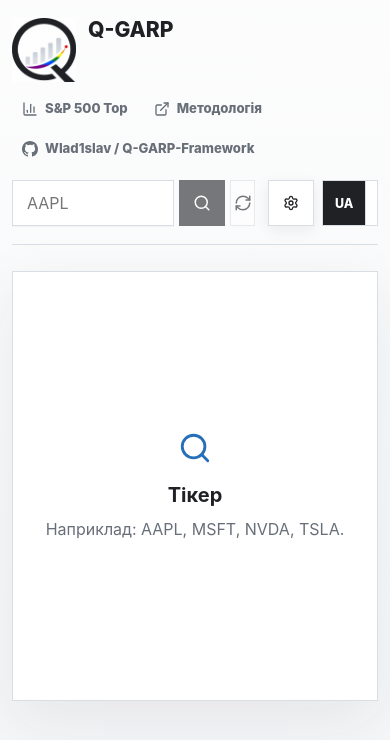
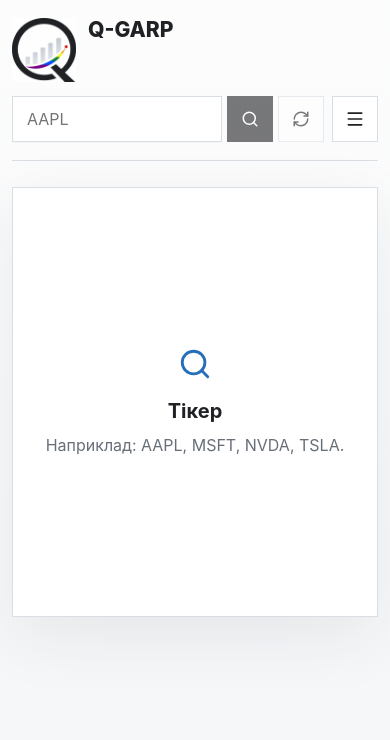
Before and after one commit to Wlad1slav/Q-GARP-Framework, a Next.js app: page / in a window 390 px wide. Shown: the top 740 px of the page. Built offline with nearby package versions, Linux system fonts and the light colour scheme.

Commit message:
chore: responsive ui

```diff
--- a/app/app-header.tsx
+++ b/app/app-header.tsx
@@ -1,6 +1,6 @@
 "use client";
 
-import { BarChart3, ExternalLink, Loader2, RefreshCw, Search, Settings } from "lucide-react";
+import { BarChart3, ExternalLink, Loader2, Menu, RefreshCw, Search, Settings, X } from "lucide-react";
 import Image from "next/image";
 import Link from "next/link";
 import { useRouter } from "next/navigation";
@@ -51,6 +51,8 @@
   },
 } satisfies Record<Language, { menu: string; sp500Top: string; methodology: string; github: string }>;
 
+type HeaderCopy = (typeof headerCopy)[Language];
+
 const settingsPanelCopy = {
   uk: {
     title: "Налаштування",
@@ -87,12 +89,31 @@
   const [ticker, setTicker] = useState(readInitialHeaderTicker);
   const [lastTicker, setLastTicker] = useState(readInitialHeaderTicker);
   const [loading, setLoading] = useState(false);
+  const [mobileMenuOpen, setMobileMenuOpen] = useState(false);
   const [useSectorWeights, setUseSectorWeights] = useState(() => readAnalysisSettings(APP_SETTINGS_STORAGE_KEY).useSectorWeights);
   const [supplementalMetricSettings, setSupplementalMetricSettings] = useState(
     () => readAnalysisSettings(APP_SETTINGS_STORAGE_KEY).supplementalMetrics,
   );
   const t = uiCopy[language];
   const header = headerCopy[language];
+  const mobileMenuId = "app-mobile-menu";
+
+  useEffect(() => {
+    if (!mobileMenuOpen) return;
+
+    function handleKeyDown(event: KeyboardEvent) {
+      if (event.key === "Escape") setMobileMenuOpen(false);
+    }
+
+    const previousOverflow = document.body.style.overflow;
+    document.body.style.overflow = "hidden";
+    window.addEventListener("keydown", handleKeyDown);
+
+    return () => {
+      document.body.style.overflow = previousOverflow;
+      window.removeEventListener("keydown", handleKeyDown);
+    };
+  }, [mobileMenuOpen]);
 
   useEffect(() => {
     document.documentElement.lang = language;
@@ -198,20 +219,7 @@
             </div>
           </Link>
 
-          <nav className="headerNav" aria-label={header.menu}>
-            <Link className="navLink" href="/sp500-top">
-              <BarChart3 size={16} />
-              <span>{header.sp500Top}</span>
-            </Link>
-            <a className="navLink" href={METHODOLOGY_SCORING_PROFILES_URL} target="_blank" rel="noreferrer">
-              <ExternalLink size={16} />
-              <span>{header.methodology}</span>
-            </a>
-            <a className="navLink" href="https://github.com/Wlad1slav/Q-GARP-Framework" target="_blank" rel="noreferrer">
-              <GitHubIcon size={16} />
-              <span>{header.github}</span>
-            </a>
-          </nav>
+          <HeaderNavLinks ariaLabel={header.menu} className="headerNav desktopHeaderNav" copy={header} />
         </div>
 
         <div className="headerTools">
@@ -239,14 +247,127 @@
             </button>
           </form>
 
+          <div className="desktopHeaderControls">
             <HeaderSettingsModule
+              language={language}
+              menuId="app-settings-menu"
+              supplementalMetricSettings={supplementalMetricSettings}
+              useSectorWeights={useSectorWeights}
+              onSupplementalMetricChange={changeSupplementalMetric}
+              onUseSectorWeightsChange={changeUseSectorWeights}
+            />
+            <LanguageToggle
+              ariaLabel={t.aria.language}
+              language={language}
+              loading={loading}
+              onLanguageChange={changeLanguage}
+            />
+          </div>
+          <button
+            className="iconButton secondaryButton mobileMenuButton"
+            type="button"
+            aria-controls={mobileMenuId}
+            aria-expanded={mobileMenuOpen}
+            aria-label={header.menu}
+            title={header.menu}
+            onClick={() => setMobileMenuOpen(true)}
+          >
+            <Menu size={20} />
+          </button>
+        </div>
+      </header>
+
+      {mobileMenuOpen ? (
+        <>
+          <div className="mobileDrawerBackdrop" onClick={() => setMobileMenuOpen(false)} />
+          <aside className="mobileDrawer" id={mobileMenuId} role="dialog" aria-modal="true" aria-label={header.menu}>
+            <div className="mobileDrawerHeader">
+              <strong>{header.menu}</strong>
+              <button
+                className="iconButton secondaryButton mobileDrawerClose"
+                type="button"
+                aria-label={header.menu}
+                title={header.menu}
+                onClick={() => setMobileMenuOpen(false)}
+              >
+                <X size={18} />
+              </button>
+            </div>
+            <HeaderNavLinks
+              ariaLabel={header.menu}
+              className="mobileDrawerNav"
+              copy={header}
+              onNavigate={() => setMobileMenuOpen(false)}
+            />
+            <div className="mobileDrawerControls">
+              <section className="mobileDrawerSettings" aria-label={settingsPanelCopy[language].title}>
+                <SettingsPanelContent
                   language={language}
                   supplementalMetricSettings={supplementalMetricSettings}
                   useSectorWeights={useSectorWeights}
                   onSupplementalMetricChange={changeSupplementalMetric}
                   onUseSectorWeightsChange={changeUseSectorWeights}
                 />
-          <div className="languageToggle" role="group" aria-label={t.aria.language}>
+              </section>
+              <LanguageToggle
+                ariaLabel={t.aria.language}
+                className="mobileLanguageToggle"
+                language={language}
+                loading={loading}
+                onLanguageChange={changeLanguage}
+              />
+            </div>
+          </aside>
+        </>
+      ) : null}
+    </div>
+  );
+}
+
+function HeaderNavLinks({
+  ariaLabel,
+  className,
+  copy,
+  onNavigate,
+}: {
+  ariaLabel: string;
+  className: string;
+  copy: HeaderCopy;
+  onNavigate?: () => void;
+}) {
+  return (
+    <nav className={className} aria-label={ariaLabel}>
+      <Link className="navLink" href="/sp500-top" onClick={onNavigate}>
+        <BarChart3 size={16} />
+        <span>{copy.sp500Top}</span>
+      </Link>
+      <a className="navLink" href={METHODOLOGY_SCORING_PROFILES_URL} target="_blank" rel="noreferrer" onClick={onNavigate}>
+        <ExternalLink size={16} />
+        <span>{copy.methodology}</span>
+      </a>
+      <a className="navLink" href="https://github.com/Wlad1slav/Q-GARP-Framework" target="_blank" rel="noreferrer" onClick={onNavigate}>
+        <GitHubIcon size={16} />
+        <span>{copy.github}</span>
+      </a>
+    </nav>
+  );
+}
+
+function LanguageToggle({
+  ariaLabel,
+  className = "",
+  language,
+  loading,
+  onLanguageChange,
+}: {
+  ariaLabel: string;
+  className?: string;
+  language: Language;
+  loading: boolean;
+  onLanguageChange: (language: Language) => void;
+}) {
+  return (
+    <div className={`languageToggle ${className}`.trim()} role="group" aria-label={ariaLabel}>
       {supportedLanguages.map((nextLanguage) => (
         <button
           aria-pressed={language === nextLanguage}
@@ -254,14 +375,11 @@
           disabled={loading && language !== nextLanguage}
           key={nextLanguage}
           type="button"
-                onClick={() => changeLanguage(nextLanguage)}
+          onClick={() => onLanguageChange(nextLanguage)}
         >
           {languageLabels[nextLanguage]}
         </button>
       ))}
-          </div>
-        </div>
-      </header>
     </div>
   );
 }
@@ -282,21 +400,21 @@
 
 function HeaderSettingsModule({
   language,
+  menuId,
   supplementalMetricSettings,
   useSectorWeights,
   onSupplementalMetricChange,
   onUseSectorWeightsChange,
 }: {
   language: Language;
+  menuId: string;
   supplementalMetricSettings: SupplementalMetricSettings;
   useSectorWeights: boolean;
   onSupplementalMetricChange: (metricId: SupplementalMetricId, enabled: boolean) => void;
   onUseSectorWeightsChange: (enabled: boolean) => void;
 }) {
   const t = settingsPanelCopy[language];
-  const supplementalCopy = supplementalMetricsCopy[language];
   const [open, setOpen] = useState(false);
-  const menuId = "app-settings-menu";
 
   return (
     <aside className="settingsModule settingsModuleInline" aria-label={t.title}>
@@ -312,6 +430,36 @@
         <Settings size={16} />
       </button>
       <div className="settingsDropdown" hidden={!open} id={menuId}>
+        <SettingsPanelContent
+          language={language}
+          supplementalMetricSettings={supplementalMetricSettings}
+          useSectorWeights={useSectorWeights}
+          onSupplementalMetricChange={onSupplementalMetricChange}
+          onUseSectorWeightsChange={onUseSectorWeightsChange}
+        />
+      </div>
+    </aside>
+  );
+}
+
+function SettingsPanelContent({
+  language,
+  supplementalMetricSettings,
+  useSectorWeights,
+  onSupplementalMetricChange,
+  onUseSectorWeightsChange,
+}: {
+  language: Language;
+  supplementalMetricSettings: SupplementalMetricSettings;
+  useSectorWeights: boolean;
+  onSupplementalMetricChange: (metricId: SupplementalMetricId, enabled: boolean) => void;
+  onUseSectorWeightsChange: (enabled: boolean) => void;
+}) {
+  const t = settingsPanelCopy[language];
+  const supplementalCopy = supplementalMetricsCopy[language];
+
+  return (
+    <>
       <div className="settingsModuleHeader">
         <Settings size={16} />
         <strong>{t.title}</strong>
@@ -349,8 +497,7 @@
           <ExternalLink size={12} />
         </a>
       </div>
-      </div>
-    </aside>
+    </>
   );
 }
 
--- a/app/globals.css
+++ b/app/globals.css
@@ -272,7 +272,7 @@
 }
 
 .appHeader {
-  grid-template-columns: minmax(420px, 1fr) minmax(360px, 660px) auto;
+  grid-template-columns: minmax(0, 1fr) auto;
   gap: 22px;
   min-height: 74px;
   padding-bottom: 18px;
@@ -414,16 +414,14 @@
 }
 
 .searchForm {
-  gap: 8px;
-  /* width: 100%; */
   display: flex;
   gap: 5px;
   min-width: 0;
 }
 
 .headerSearch {
-  grid-template-columns: minmax(180px, 1fr) auto auto;
   justify-self: center;
+  width: min(420px, 100%);
   max-width: 660px;
   margin-right: 5px;
 }
@@ -436,8 +434,20 @@
   gap: 8px;
 }
 
+.desktopHeaderControls {
+  display: inline-flex;
+  flex: 0 0 auto;
+  align-items: center;
+  gap: 8px;
+}
+
+.mobileMenuButton {
+  display: none;
+  flex: 0 0 auto;
+}
+
 .tickerInput {
-  /* width: 100%; */
+  flex: 1 1 160px;
   min-width: 0;
   height: 46px;
   padding: 0 14px;
@@ -534,6 +544,93 @@
 .languageOption:focus-visible {
   outline: 3px solid rgba(37, 111, 186, 0.18);
   outline-offset: -3px;
+}
+
+.mobileDrawerBackdrop {
+  position: fixed;
+  inset: 0;
+  z-index: 90;
+  background: rgba(12, 17, 22, 0.44);
+  backdrop-filter: blur(2px);
+}
+
+.mobileDrawer {
+  position: fixed;
+  top: 0;
+  right: 0;
+  z-index: 100;
+  display: grid;
+  width: min(370px, calc(100vw - 24px));
+  height: 100dvh;
+  max-width: 100%;
+  max-height: 100dvh;
+  align-content: start;
+  gap: 16px;
+  padding: 16px;
+  overflow: auto;
+  background: var(--panel);
+  border-left: 1px solid var(--line);
+  box-shadow: -20px 0 60px rgba(12, 17, 22, 0.2);
+  animation: drawerSlideIn 160ms ease-out;
+}
+
+.mobileDrawerHeader {
+  display: flex;
+  min-width: 0;
+  align-items: center;
+  justify-content: space-between;
+  gap: 12px;
+}
+
+.mobileDrawerHeader strong {
+  min-width: 0;
+  overflow-wrap: anywhere;
+  font-size: 1rem;
+  line-height: 1.2;
+}
+
+.mobileDrawerClose {
+  flex: 0 0 auto;
+}
+
+.mobileDrawerNav {
+  display: grid;
+  gap: 8px;
+  min-width: 0;
+}
+
+.mobileDrawerNav .navLink {
+  min-height: 44px;
+  justify-content: flex-start;
+  padding: 10px 12px;
+  color: var(--ink);
+  background: #fbfcfd;
+  border-color: var(--line);
+}
+
+.mobileDrawerControls {
+  display: grid;
+  gap: 12px;
+  min-width: 0;
+  padding-top: 2px;
+}
+
+.mobileDrawerSettings {
+  min-width: 0;
+  padding: 12px;
+  background: #fbfcfd;
+  border: 1px solid var(--line);
+}
+
+.mobileLanguageToggle {
+  width: 100%;
+  grid-template-columns: repeat(2, minmax(0, 1fr));
+}
+
+@keyframes drawerSlideIn {
+  from {
+    transform: translateX(100%);
+  }
 }
 
 .summaryBand {
@@ -2169,6 +2266,8 @@
   }
 
   .appHeader {
+    grid-template-columns: 1fr;
+    align-items: stretch;
     gap: 14px;
   }
 
@@ -2177,8 +2276,27 @@
     justify-self: stretch;
   }
 
+  .desktopHeaderNav,
+  .desktopHeaderControls {
+    display: none;
+  }
+
   .headerTools {
-    justify-content: space-between;
+    display: grid;
+    width: 100%;
+    grid-template-columns: minmax(0, 1fr) auto;
+    justify-content: normal;
+  }
+
+  .headerSearch {
+    grid-column: auto;
+    width: 100%;
+    max-width: none;
+    margin-right: 0;
+  }
+
+  .mobileMenuButton {
+    display: inline-flex;
   }
 
   .companyGrid {
@@ -2242,27 +2360,23 @@
     font-size: 0.86rem;
   }
 
-  .searchForm {
-    grid-template-columns: 1fr 46px 46px;
-  }
-
-  .languageToggle {
-    grid-column: 1 / -1;
-    justify-self: end;
-  }
-
-  .settingsModuleInline .settingsDropdown {
-    right: auto;
-    left: 0;
-  }
-
-  .primaryButton {
+  .mobileDrawer {
+    width: min(340px, calc(100vw - 16px));
+    padding: 14px;
+  }
+
+  .mobileLanguageToggle {
+    grid-column: auto;
+    justify-self: stretch;
+  }
+
+  .headerSearch .primaryButton {
     width: 46px;
     min-width: 46px;
     padding: 0;
   }
 
-  .primaryButton span {
+  .headerSearch .primaryButton span {
     position: absolute;
     width: 1px;
     height: 1px;
```
Lines whose indentation alone changed are shown as unchanged.
